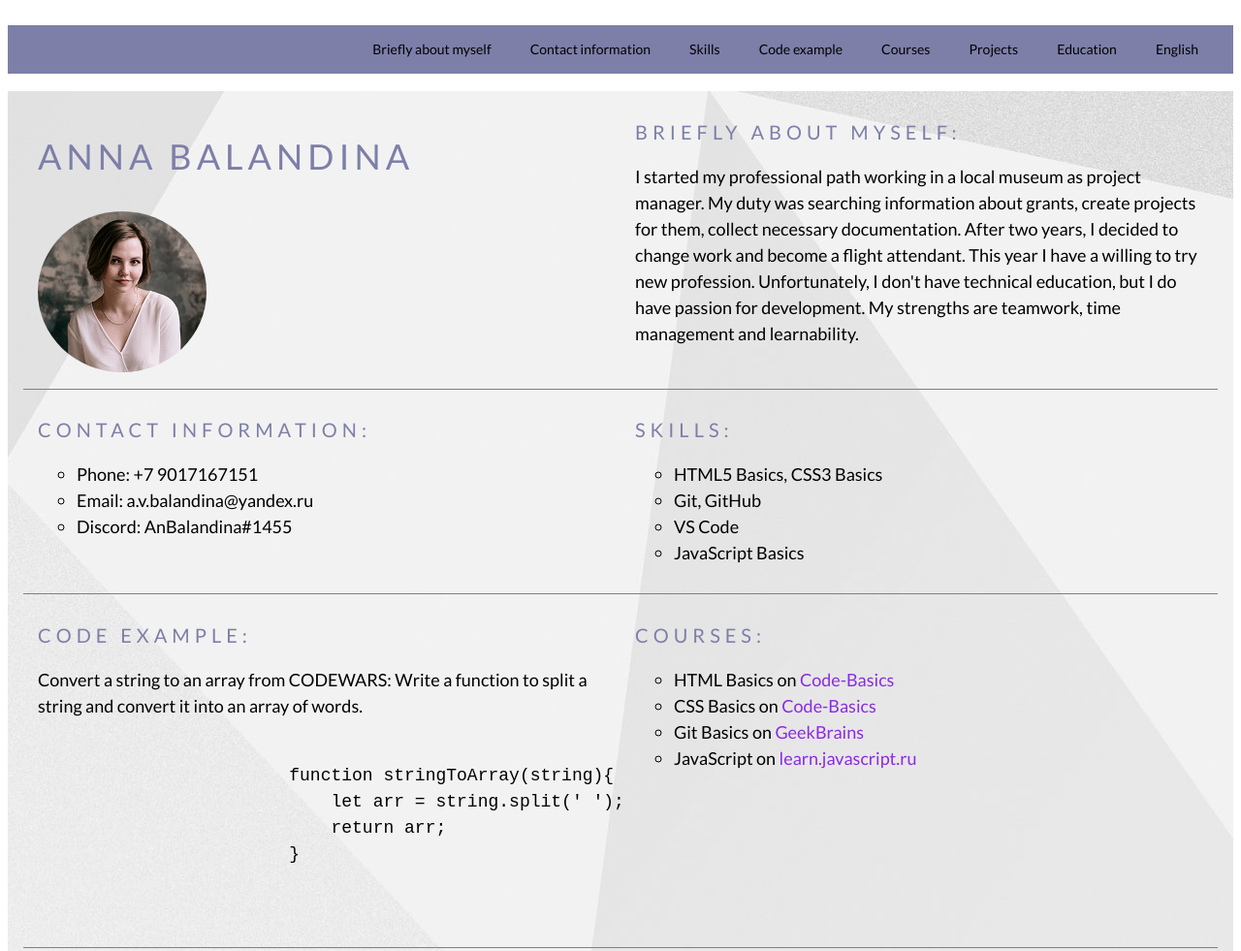
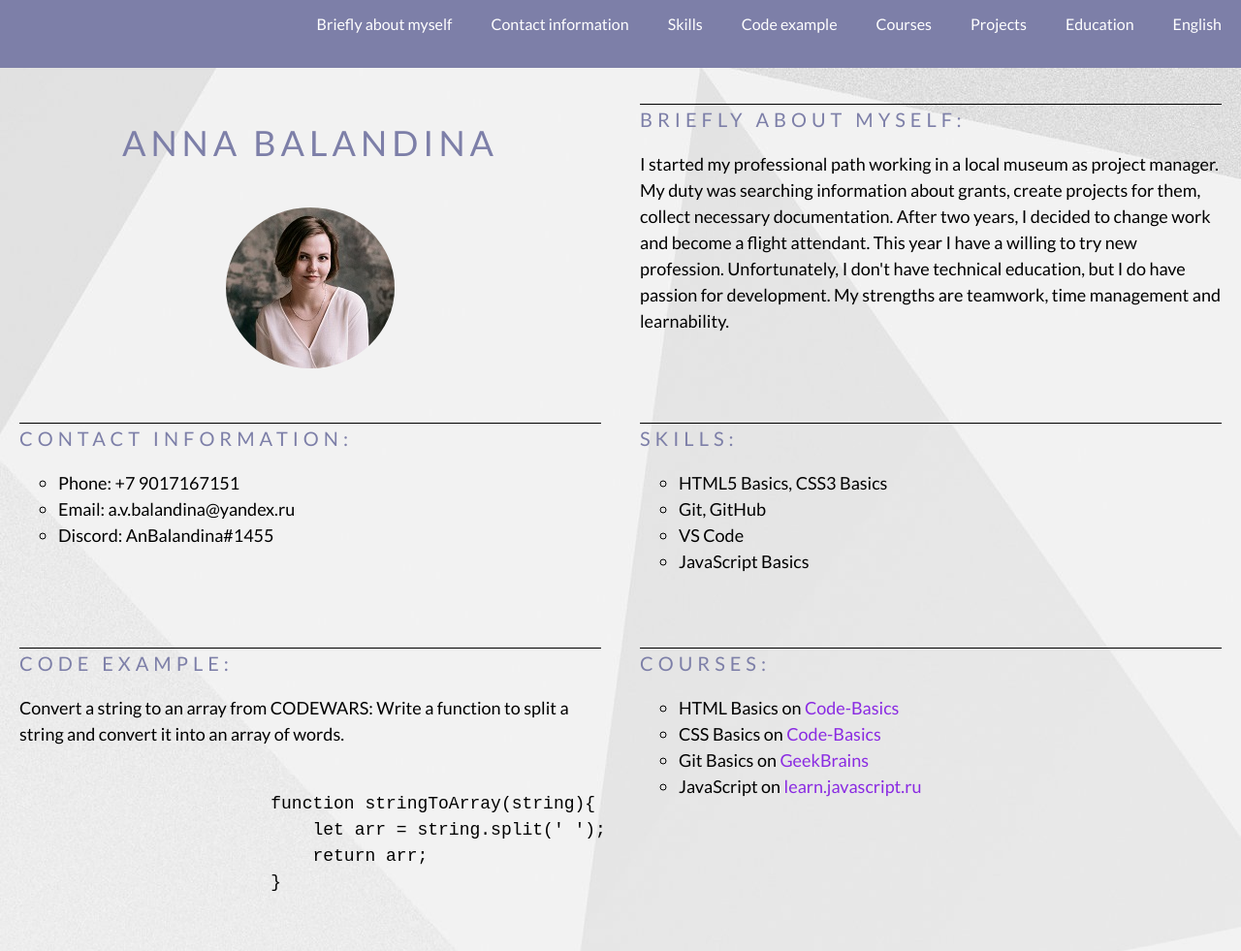
Before and after one commit to AnBalandina/rsschool-cv, a plain HTML site: page index.html in a window 1280 px wide. Shown: the top 981 px of the page at 97% size. Drawn offline with Linux system fonts and the light colour scheme.

Commit message:
fix: change css style

```diff
--- a/style.css
+++ b/style.css
@@ -11,19 +11,26 @@ body {
     display: flex;
     flex-direction: column;
     justify-content: space-between;
+    margin: 0 auto;
+
+    font-family: Lato;
+    font-size: 18px;
+    font-weight: 400;
+    line-height: 1.5;
+    color: #000000;
 }
 
 .container {
     max-width: 1440px;
     margin: 0 auto;
-    padding-left: 16px;
-    padding-right: 16px;
 }
 
 .nav-list {
     display: flex;
     justify-content: flex-end;
     align-items: center;
+    margin: 0;
+    padding: 0;
 }
 
 .main-container {
@@ -34,9 +41,15 @@ body {
 
 .section {
     width: 50%;
-    padding: 10px 15px;
-    border-bottom: 1px solid gray;
+    padding: 20px;
 }
+
+.section:first-child {
+    display: flex;
+    flex-direction: column;
+    align-items: center;
+}
+
 
 @media (max-width: 768px) {
     .section {
@@ -51,15 +64,9 @@ body {
     background-color: #7d7fa8;
 }
 
-body {
-    font-family: Lato;
-    font-size: 18px;
-    font-weight: 400;
-    line-height: 1.5;
-    color: #000000;
-}
+.section-title {
+    border-top: 1px solid #000000;
 
-.section-title {
     font-family: Lato;
     font-size: 20px;
     font-weight: 400;
@@ -69,10 +76,13 @@ body {
 }
 
 .main-title {
+    margin-bottom: 40px;
     font-size: 2em;
+    border-top: none;
 }
 
 .header-container {
+    min-height: 70px;
     background-color: #7d7fa8;
 }
 
@@ -81,11 +91,11 @@ body {
 }
 
 .nav-link {
-    padding: 0 20px;
+    padding: 10px 20px;
     line-height: 50px;
-    font-size: 14px;
+    font-size: 16px;
     text-decoration: none;
-    color: #000000;
+    color: #ffffff;
     transition: 0.5s;
 }
 
```
Also changed, not shown: index.html (+2 -0 lines).
